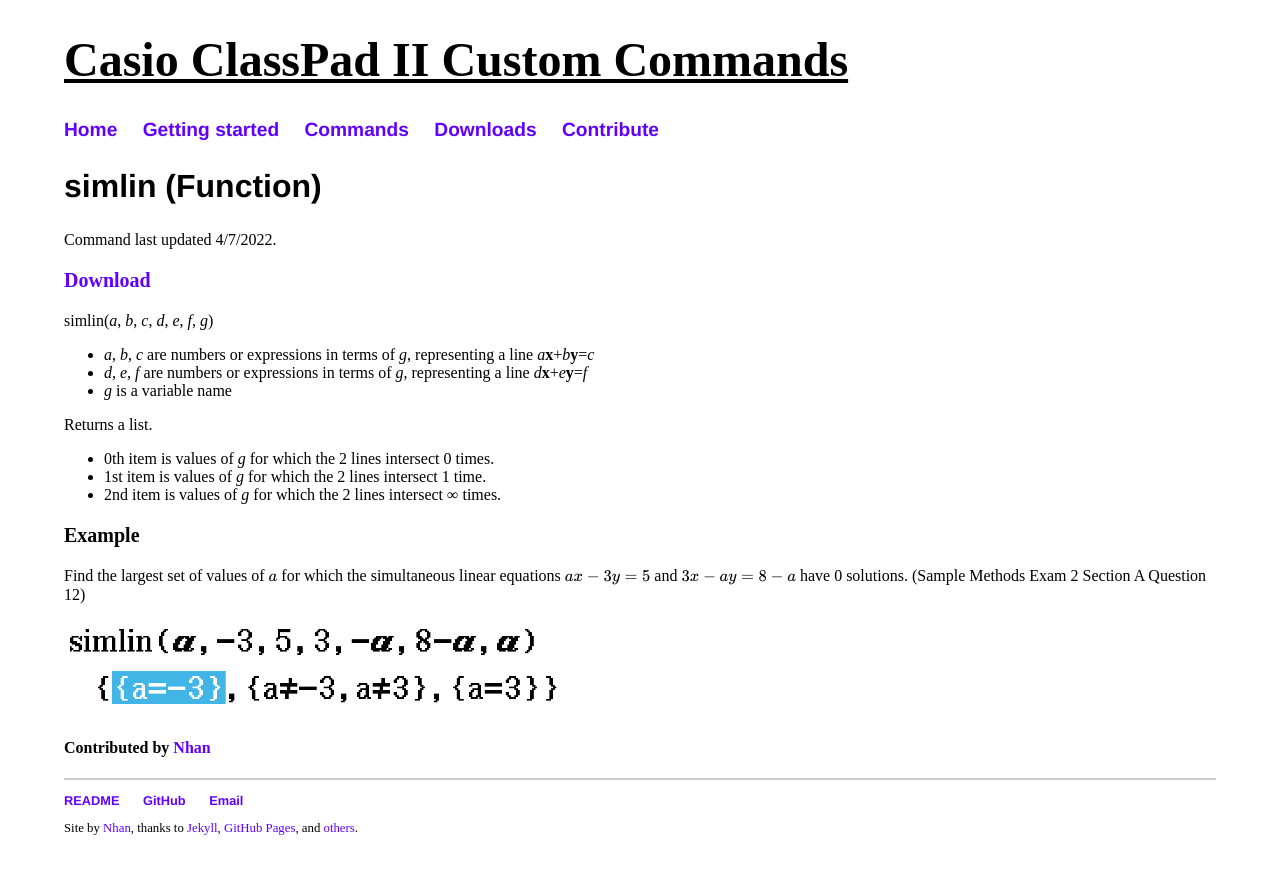
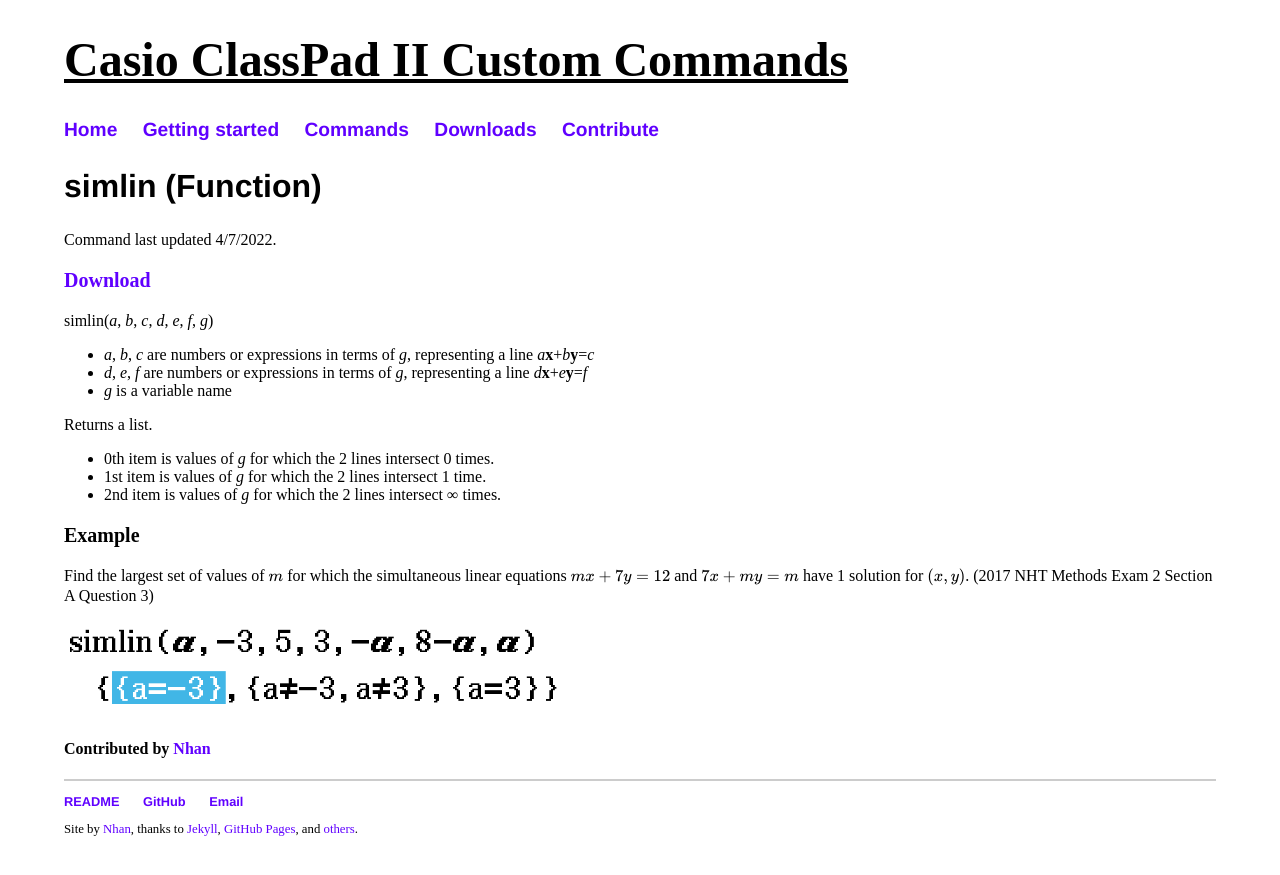
Before and after one commit to nhtnhanbn/whitecas, a Jekyll site: the page built from docs/commands/simlin.md, in a window 1280 px wide. Shown: the top 875 px of the page. Built offline with Jekyll 4.4.1, drawn with Linux system fonts in a browser that asks for light colours.

Commit message:
Change simlin example to source currently available

```diff
--- a/docs/commands/simlin.md
+++ b/docs/commands/simlin.md
@@ -19,8 +19,8 @@
 
 ### Example
 
-Find the largest set of values of $$ a $$ for which the simultaneous linear equations $$ ax-3y=5 $$ and $$ 3x-ay=8-a $$ have 0 solutions. (Sample Methods Exam 2 Section A Question 12)
+Find the largest set of values of $$ m $$ for which the simultaneous linear equations $$ mx+7y=12 $$ and $$ 7x+my=m $$ have 1 solution for $$ (x, y) $$. (2017 NHT Methods Exam 2 Section A Question 3)
 
-![simlin(a, -3, 5, 3, -a, 8-a, a)]({{ '/files/simlin.png' | relative_url }})
+![simlin(m, 7, 12, 7, m, m, m)]({{ '/files/simlin.png' | relative_url }})
 
 #### Contributed by [{{ site.data.contributors.nhan.name }}]({{ site.data.contributors.nhan.url }})
```
